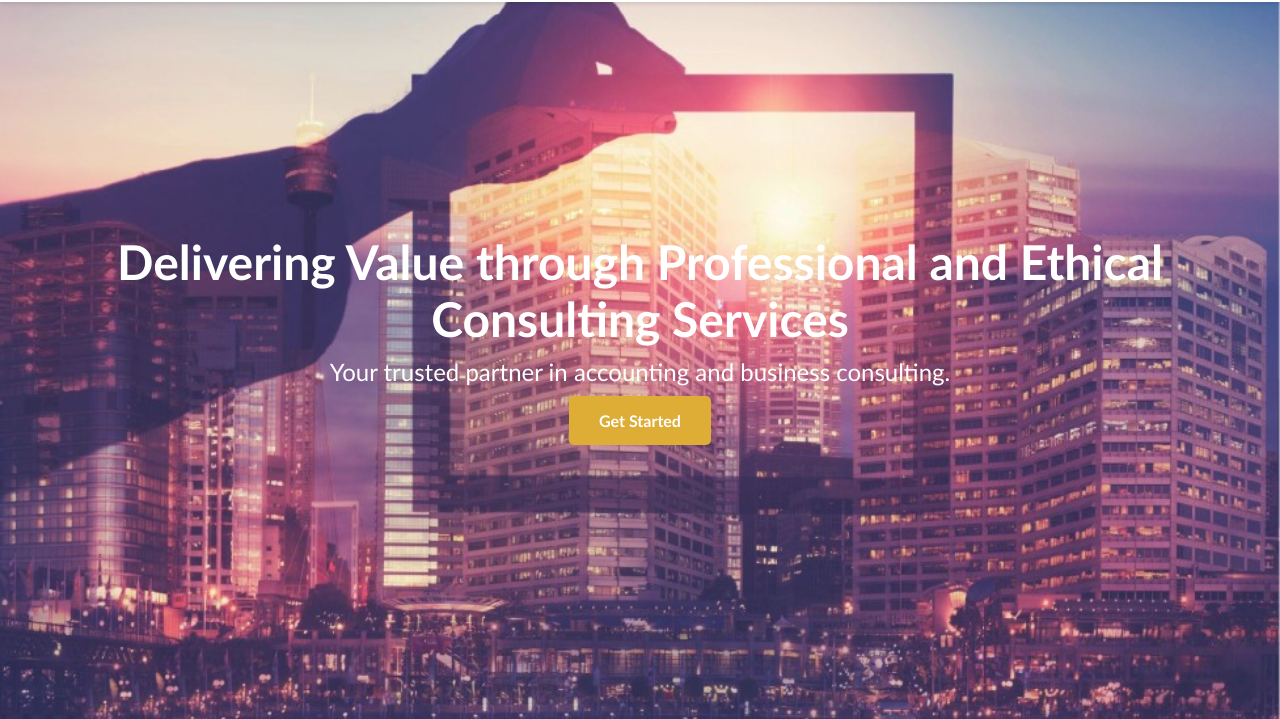
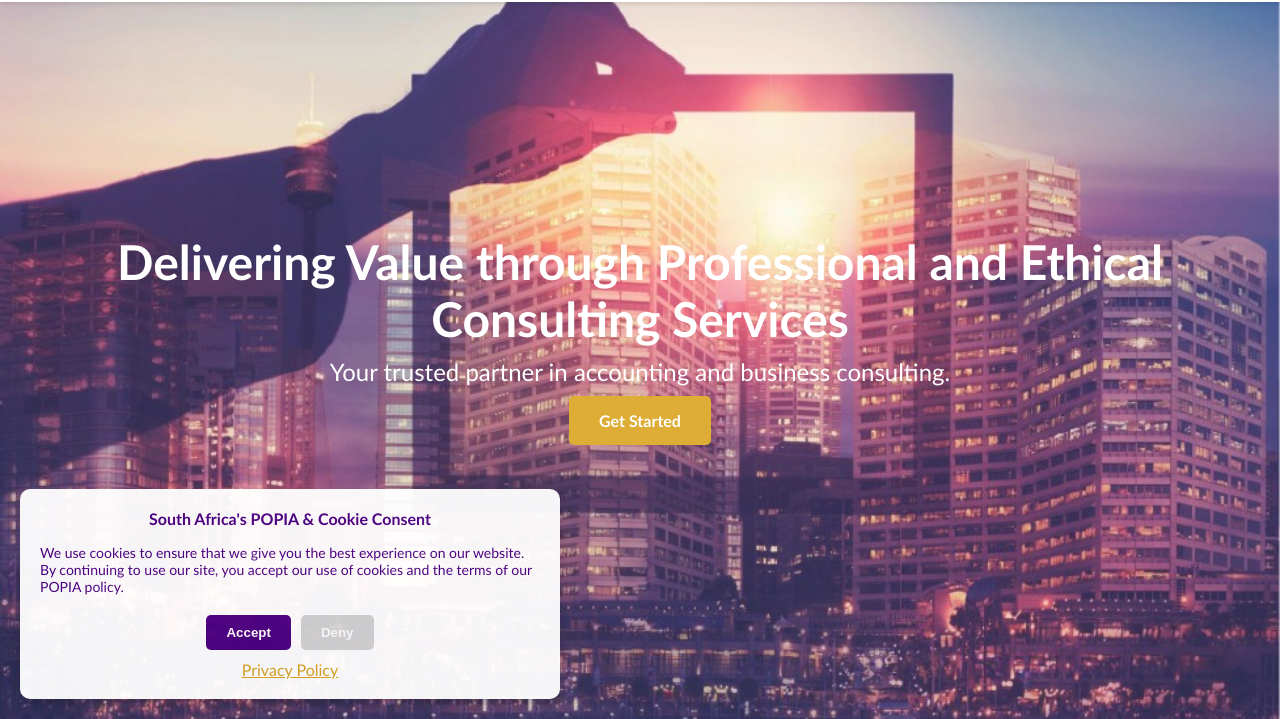
Before and after one commit to Kerimbout/cc-stoneconsultancy, a plain HTML site: page index.html in a window 1280 px wide. Shown: the part 81-800 px from the top of the page. Drawn offline with Linux system fonts and the light colour scheme; a script that the page names is missing.

Commit message:
Worked on Implementing Cookies

```diff
--- a/css/styles.css
+++ b/css/styles.css
@@ -401,6 +401,79 @@ body {
   line-height: 1.6;
 }
 
+/* Cookie Consent Popup */
+.cookie-consent {
+  position: fixed;
+  bottom: 20px;
+  left: 20px;
+  right: 20px;
+  background-color: white;
+  color: #4B0082;
+  padding: 20px;
+  border-radius: 10px;
+  box-shadow: 0 4px 8px rgba(0, 0, 0, 0.2);
+  display: flex;
+  justify-content: space-between;
+  align-items: center;
+  z-index: 1000;
+  opacity: 0.95;
+  width: 500px;
+}
+
+.cookie-consent h3 {
+  margin-top: 0;
+  font-size: 16px;
+  color: #4B0082;
+  text-align: center;
+}
+
+.cookie-consent p {
+  margin: 0;
+  flex-grow: 1;
+  margin-bottom: 20px;
+
+  font-size: 14px;
+}
+
+.cookie-buttons {
+  display: flex;
+  justify-content: center;
+  gap: 10px; /* Adds space between the buttons */
+}
+
+.accept-button,
+.deny-button {
+  border: none;
+  padding: 10px 20px;
+  border-radius: 5px;
+  cursor: pointer;
+  font-weight: bold;
+}
+
+.accept-button {
+  background-color: #4B0082;
+  color: white;
+}
+.accept-button:hover {
+  background-color: #DAA520;
+}
+
+.deny-button {
+  background-color: #d3d3d3;
+  color: white;
+}
+.deny-button:hover {
+  background-color: #d3d3d3;
+}
+
+.cookie-consent .cookie-link{
+  margin-top: 10px;
+  color: #DAA520;
+  display: block;
+  text-align: center;
+
+}
+
 @media (max-width: 768px) {
   .header nav {
     flex-direction: column;
--- a/index.html
+++ b/index.html
@@ -173,6 +173,20 @@
         <p>Address: 123 Stone Street, City, Country</p>
       </div>
     </section>
+
+    <div id="cookieConsent" class="cookie-consent">
+      <div class="cookie-content">
+        <h3>South Africa's POPIA & Cookie Consent</h3>
+          <p>We use cookies to ensure that we give you the best experience on our website. By continuing to use
+            our site, you accept our use of cookies and the terms of our POPIA policy.</p>
+            <div class="cookie-buttons">
+              <button id="acceptButton" class="accept-button">Accept</button>
+              <button id="denyButton" class="deny-button">Deny</button>
+            </div>
+          <a href="/privacy-policy" class="cookie-link" target="_blank">Privacy Policy</a>
+      </div>
+    </div>
+
     <script src="./js/script.js"></script>
   </body>
 </html>
--- /dev/null
+++ b/js/script.js
@@ -0,0 +1,22 @@
+document.addEventListener('DOMContentLoaded', function() {
+    const cookieConsent = document.getElementById('cookieConsent');
+    const acceptButton = document.getElementById('acceptButton');
+    const denyButton = document.getElementById('denyButton');
+
+    acceptButton.addEventListener('click', function() {
+        cookieConsent.style.display = 'none';
+        // Optionally, save the consent status in local storage or cookies
+        localStorage.setItem('cookieConsent', 'accepted');
+    });
+
+    denyButton.addEventListener('click', function() {
+        cookieConsent.style.display = 'none';
+        // Optionally, save the denial status in local storage or cookies
+        localStorage.setItem('cookieConsent', 'denied');
+    });
+
+    // Optional: Check if the consent status is already stored
+    if (localStorage.getItem('cookieConsent')) {
+        cookieConsent.style.display = 'none';
+    }
+});
```
